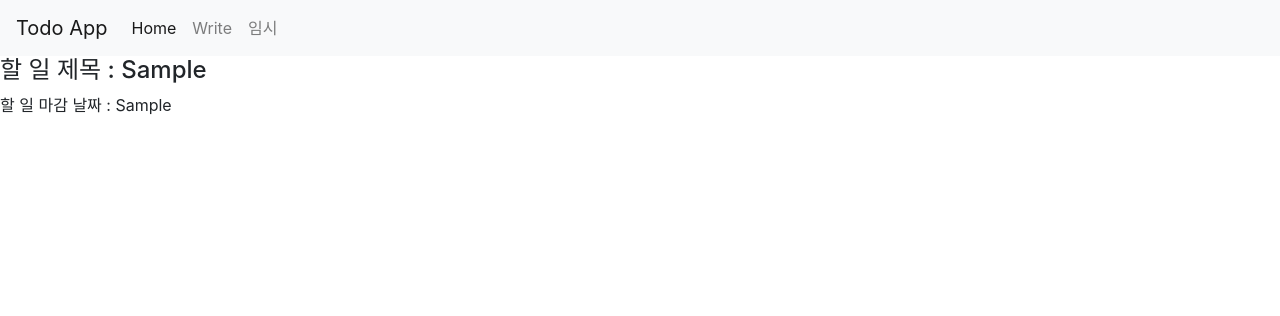
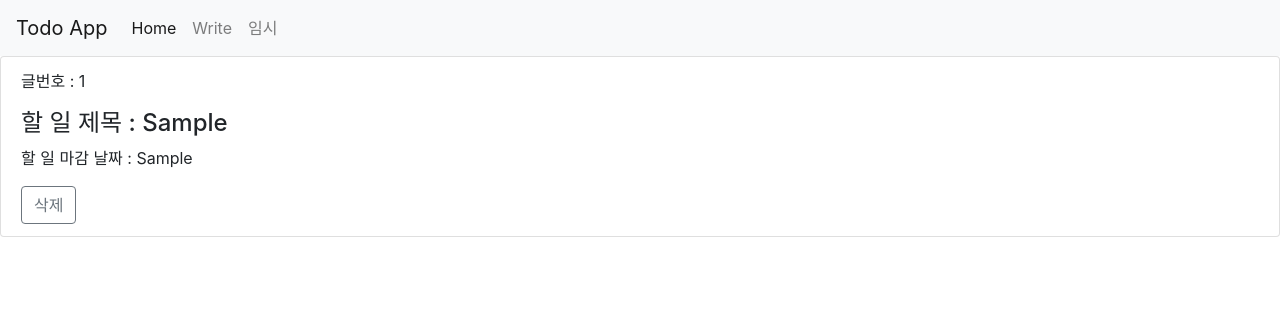
Before and after one commit to seungbeen803/TODOAPP, a Node server app: template views/list.ejs in a window 1280 px wide. Shown: the top 316 px of the page. Run offline with Node 20, Linux system fonts and the light colour scheme; the template is opened without the code that fills it: most values are stand-ins (such as "Sample title", 1, 10 or a date in 2020); some libraries are stand-ins or nearby versions.

Commit message:
Add: AJAX로 삭제요청하기(서버)

```diff
--- a/server.js
+++ b/server.js
@@ -120,3 +120,13 @@ app.get('/list', (req, res) => {
     res.render('list.ejs', { posts: result });
   });
 });
+
+app.delete('/delete', (req, res) => {
+  // console.log(req.body);
+  req.body._id = parseInt(req.body._id); // req.body 내의 _id를 숫자로 변환시키기
+  // req.body에 담겨온 게시물번호를 가진 글을 db에서 찾아서 삭제해주세요
+    db.collection('post').deleteOne(req.body, (err, result) => {
+      console.log('삭제완료');
+  });
+  res.send('삭제완료');
+});
--- a/views/list.ejs
+++ b/views/list.ejs
@@ -1,19 +1,24 @@
 <!doctype html>
 <html lang="en">
+
 <head>
   <!-- Required meta tags -->
   <meta charset="utf-8">
   <meta name="viewport" content="width=device-width, initial-scale=1, shrink-to-fit=no">
 
   <!-- Bootstrap CSS -->
-    <link rel="stylesheet" href="https://cdn.jsdelivr.net/npm/bootstrap@4.4.1/dist/css/bootstrap.min.css" integrity="sha384-Vkoo8x4CGsO3+Hhxv8T/Q5PaXtkKtu6ug5TOeNV6gBiFeWPGFN9MuhOf23Q9Ifjh" crossorigin="anonymous">
+  <link rel="stylesheet" href="https://cdn.jsdelivr.net/npm/bootstrap@4.4.1/dist/css/bootstrap.min.css"
+    integrity="sha384-Vkoo8x4CGsO3+Hhxv8T/Q5PaXtkKtu6ug5TOeNV6gBiFeWPGFN9MuhOf23Q9Ifjh" crossorigin="anonymous">
 
   <title>Hello, world!</title>
+
 </head>
+
 <body>
   <nav class="navbar navbar-expand-lg navbar-light bg-light">
     <a class="navbar-brand" href="#">Todo App</a>
-      <button class="navbar-toggler" type="button" data-toggle="collapse" data-target="#navbarNav" aria-controls="navbarNav" aria-expanded="false" aria-label="Toggle navigation">
+    <button class="navbar-toggler" type="button" data-toggle="collapse" data-target="#navbarNav"
+      aria-controls="navbarNav" aria-expanded="false" aria-label="Toggle navigation">
       <span class="navbar-toggler-icon"></span>
     </button>
     <div class="collapse navbar-collapse" id="navbarNav">
@@ -31,12 +36,48 @@
     </div>
   </nav>
 
+  <ul class="list-group">
     <!-- 서버에서 가져온 할 일 리스트 -->
     <!-- posts에 들어있는 데이터 갯수만큼 h4 여러개 생성(반복문) -->
     <% for(var i=0; i < posts.length; i++) { %>
-      <h4> 할 일 제목 : <%= posts[i].제목 %> </h4>
-      <p> 할 일 마감 날짜 : <%= posts[i].날짜 %> </p>
+      <li class="list-group-item">
+        <p>글번호 : <%= posts[i]._id %></p>
+        <h4> 할 일 제목 : <%= posts[i].제목 %></h4>
+        <p> 할 일 마감 날짜 : <%= posts[i].날짜 %></p>
+
+        <!-- DELETE요청하는 법
+      1. method-overrid 라이브러리 이용
+      2. JavaScript AJAX를 이용 -->
+        <button type="button" class="btn btn-outline-secondary delete" data-id="<%= posts[i]._id %>">삭제</button>
+      </li>
     <% } %>
+  </ul>
+
+  <!-- AJAX 서버랑 통신할 수 있게 도와주는 JS문법
+    - 새로고침 없이도 서버랑 통신이 가능 -->
+    <script src="https://code.jquery.com/jquery-3.4.1.min.js"></script>
+
+  <!-- 1. 버튼마다 번호달기
+  2. 클릭한 버튼의 id를 파악 -->
+
+  <script>
+    $('.delete').click(function (e) {
+      var 글번호 = e.target.dataset.id;
+        // jQuery 라이브러리 도움을 받은 AJAX요청
+        $.ajax({
+          method: 'DELETE',
+          url: '/delete',
+          data: { _id: 글번호 }
+          // .done은 AJAX 요청이 성공했을때 실행해달라고 하는 것
+        }).done(function (result) {
+          // 페이지를 강제로 새로고침해주세요
+          // 삭제버튼을 누른  <li> 요소를 제거해주세요(안보이게)
+
+        });
+    });
+
+  </script>
+
   <!-- 서버에서 보낸 posts라는 변수 해체하기 -->
   <!-- <h4>할 일 제목 : <%= posts[0].제목 %></h4>
         <p>할 일 마감 날짜 : <%= posts[0].날짜 %></p> -->
@@ -47,8 +88,12 @@
 
   <!-- Optional JavaScript -->
   <!-- jQuery first, then Popper.js, then Bootstrap JS -->
-    <script src="https://code.jquery.com/jquery-3.4.1.slim.min.js" integrity="sha384-J6qa4849blE2+poT4WnyKhv5vZF5SrPo0iEjwBvKU7imGFAV0wwj1yYfoRSJoZ+n" crossorigin="anonymous"></script>
-    <script src="https://cdn.jsdelivr.net/npm/popper.js@1.16.0/dist/umd/popper.min.js" integrity="sha384-Q6E9RHvbIyZFJoft+2mJbHaEWldlvI9IOYy5n3zV9zzTtmI3UksdQRVvoxMfooAo" crossorigin="anonymous"></script>
-    <script src="https://cdn.jsdelivr.net/npm/bootstrap@4.4.1/dist/js/bootstrap.min.js" integrity="sha384-wfSDF2E50Y2D1uUdj0O3uMBJnjuUD4Ih7YwaYd1iqfktj0Uod8GCExl3Og8ifwB6" crossorigin="anonymous"></script>
+  <script src="https://cdn.jsdelivr.net/npm/popper.js@1.16.0/dist/umd/popper.min.js"
+    integrity="sha384-Q6E9RHvbIyZFJoft+2mJbHaEWldlvI9IOYy5n3zV9zzTtmI3UksdQRVvoxMfooAo"
+    crossorigin="anonymous"></script>
+  <script src="https://cdn.jsdelivr.net/npm/bootstrap@4.4.1/dist/js/bootstrap.min.js"
+    integrity="sha384-wfSDF2E50Y2D1uUdj0O3uMBJnjuUD4Ih7YwaYd1iqfktj0Uod8GCExl3Og8ifwB6"
+    crossorigin="anonymous"></script>
 </body>
+
 </html>
```
Lines whose indentation alone changed are shown as unchanged.
